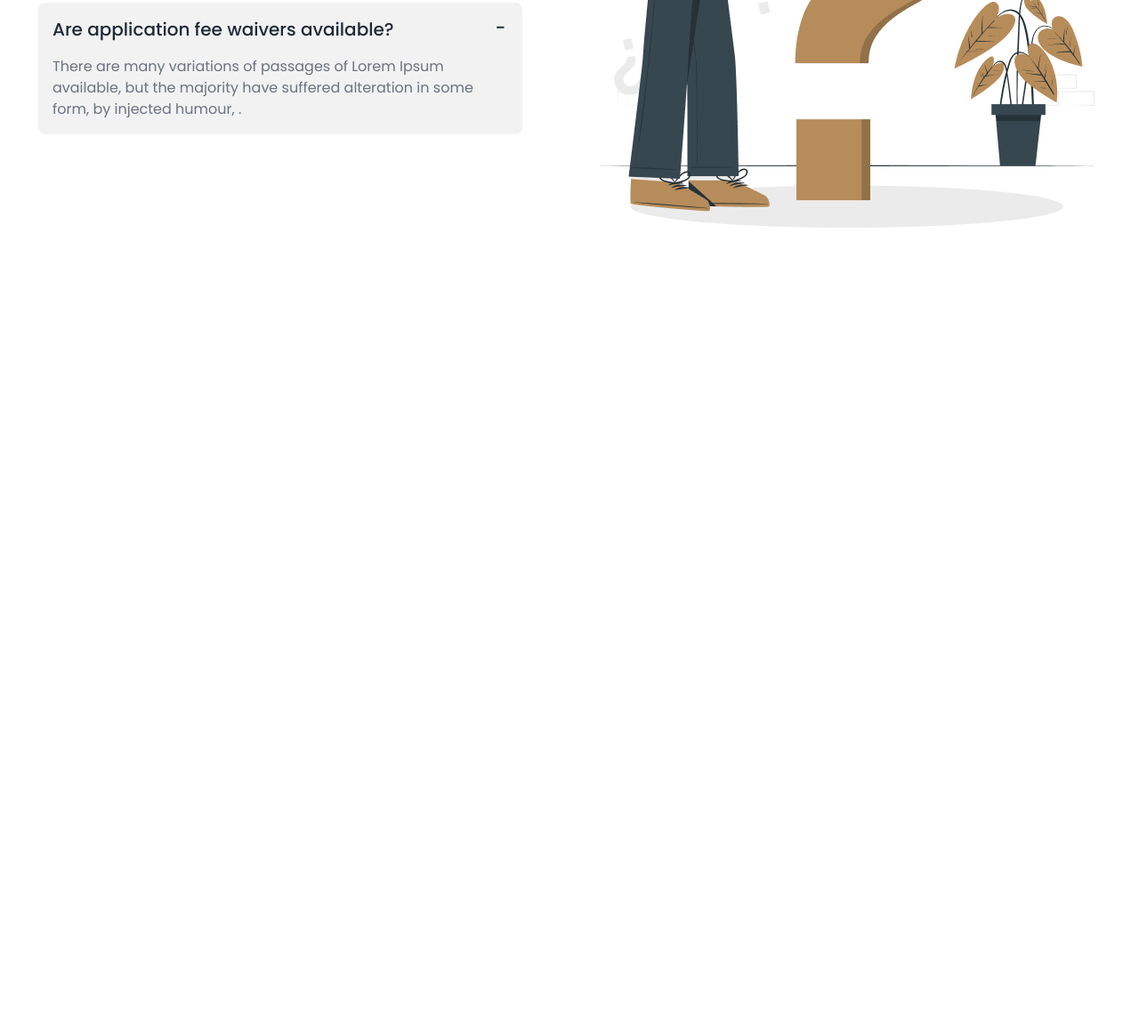
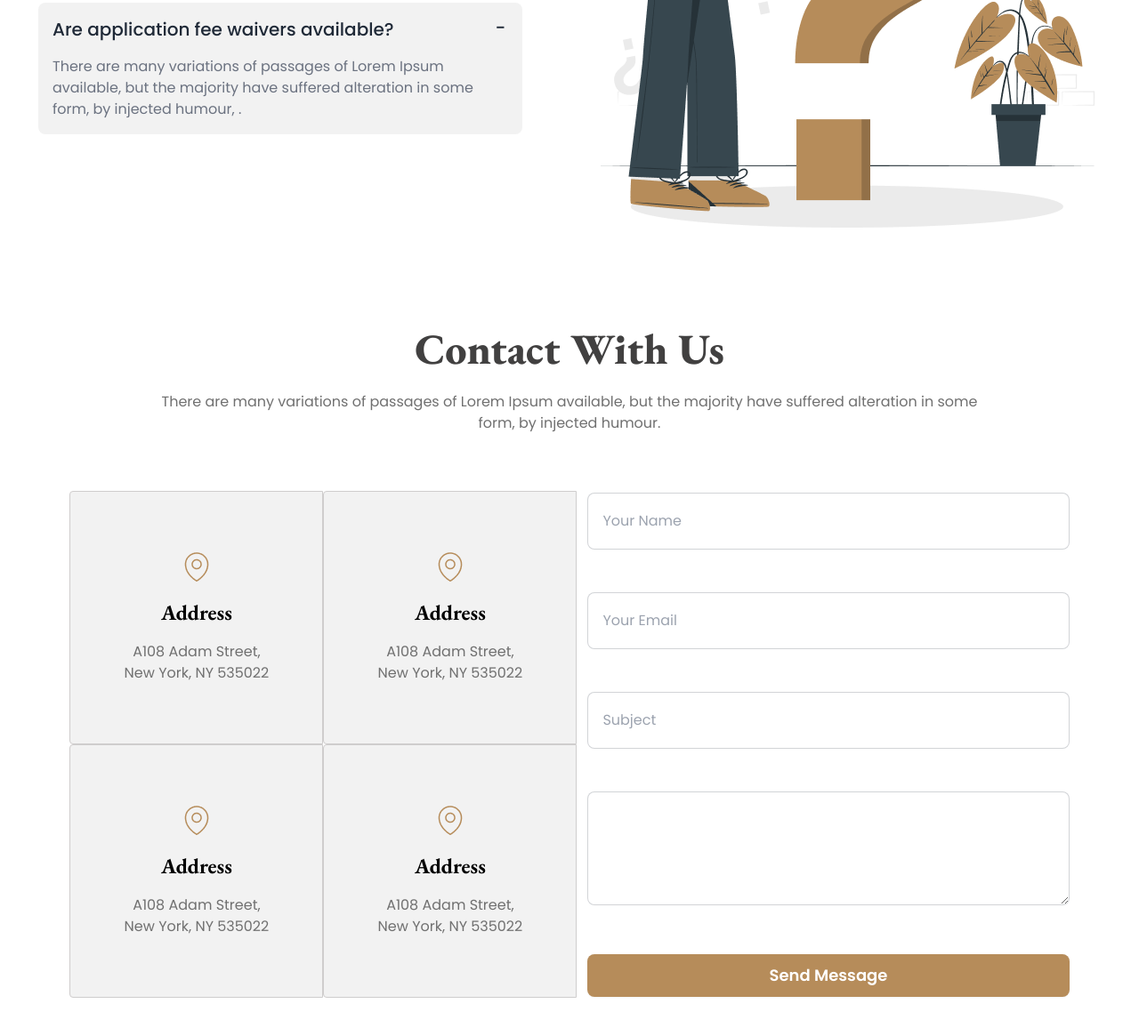
Before and after one commit to omarfaruk-dev/law-firm, a plain HTML site: page index.html in a window 1280 px wide. Shown: the part 3640-4805 px from the top of the page at 89% size. Before the commit the page ends 4008 px from the top, so only its background shows below. Drawn offline with nearby package versions, Linux system fonts and the light colour scheme.

Commit message:
contact section added

```diff
--- a/index.html
+++ b/index.html
@@ -307,6 +307,71 @@
             </div>
 
         </section>
+        <!-- contact section -->
+        <section class="container mx-auto mb-16 md:mb-20 lg:mb-28 px-5 md:px-7">
+            <!--  section title details -->
+            <h2 class="text-4xl md:text-5xl eb-garamond font-extrabold text-[#414040] text-center mb-6">Contact With Us
+            </h2>
+            <p class="text-[#707070] mb-16 text-center max-w-[75%] mx-auto">There are many variations of passages of
+                Lorem Ipsum available, but the majority have suffered alteration in some form, by injected humour.</p>
+            <!-- container -->
+            <div class="lg:flex gap-3 justify-between items-center max-w-fit mx-auto">
+                <!-- left  -->
+                <div class="grid grid-cols-1 md:grid-cols-2 justify-items-center md:max-w-fit mx-auto mb-10">
+                    <!-- card 1-->
+                    <div
+                        class="border border-[#cfcdcd]  rounded-l bg-base-200 hover:bg-base-300 px-14 py-16 space-y-4 h-[285px] w-[285px] text-center">
+                        <img class="mx-auto" src="images/location.png" alt="location">
+                        <h3 class="text-2xl eb-garamond font-bold text-black">Address</h3>
+                        <p class="text-[#707070]">A108 Adam Street, <br>
+                            New York, NY 535022</p>
+                    </div>
+                    <!-- card 2-->
+                    <div
+                        class="border border-[#cfcdcd] rounded-l bg-base-200 hover:bg-base-300 px-14 py-16 space-y-4 h-[285px] w-[285px] text-center">
+                        <img class="mx-auto" src="images/location.png" alt="location">
+                        <h3 class="text-2xl eb-garamond font-bold text-black">Address</h3>
+                        <p class="text-[#707070]">A108 Adam Street, <br>
+                            New York, NY 535022</p>
+                    </div>
+                    <!-- card 3-->
+                    <div
+                        class="border border-[#cfcdcd] rounded-l bg-base-200 hover:bg-base-300 px-14 py-16 space-y-4 h-[285px] w-[285px] text-center">
+                        <img class="mx-auto" src="images/location.png" alt="location">
+                        <h3 class="text-2xl eb-garamond font-bold text-black">Address</h3>
+                        <p class="text-[#707070]">A108 Adam Street, <br>
+                            New York, NY 535022</p>
+                    </div>
+                    <!-- card 4-->
+                    <div
+                        class="border border-[#cfcdcd] rounded-l bg-base-200 hover:bg-base-300 px-14 py-16 space-y-4 h-[285px] w-[285px] text-center">
+                        <img class="mx-auto" src="images/location.png" alt="location">
+                        <h3 class="text-2xl eb-garamond font-bold text-black">Address</h3>
+                        <p class="text-[#707070]">A108 Adam Street, <br>
+                            New York, NY 535022</p>
+                    </div>
+                </div>
+                <!-- right -->
+                <div class=" space-y-5 lg:space-y-12 max-w-fit mx-auto lg:mx-0 lg:mb-10">
+                    <label class="h-16 input input-bordered flex items-center gap-2">
+                        <input type="text" class="grow" placeholder="Your Name" />
+                    </label>
+                    <label class="h-16 input input-bordered flex items-center gap-2">
+                        <input type="text" class="grow" placeholder="Your Email" />
+                    </label>
+                    <label class="h-16 input input-bordered flex items-center gap-2">
+                        <input type="text" class="grow" placeholder="Subject" />
+                    </label>
+                    <textarea placeholder="Your Message"
+                        class="h-32 textarea textarea-bordered textarea-lg w-full max-w-full">
+                    </textarea>
+                    <button
+                        class=" btn w-full bg-law-color text-white font-semibold text-[18px] hover:bg-law-dark border-none">Send Message
+                    </button>
+                </div>
+
+            </div>
+        </section>
     </main>
 </body>
 
```
